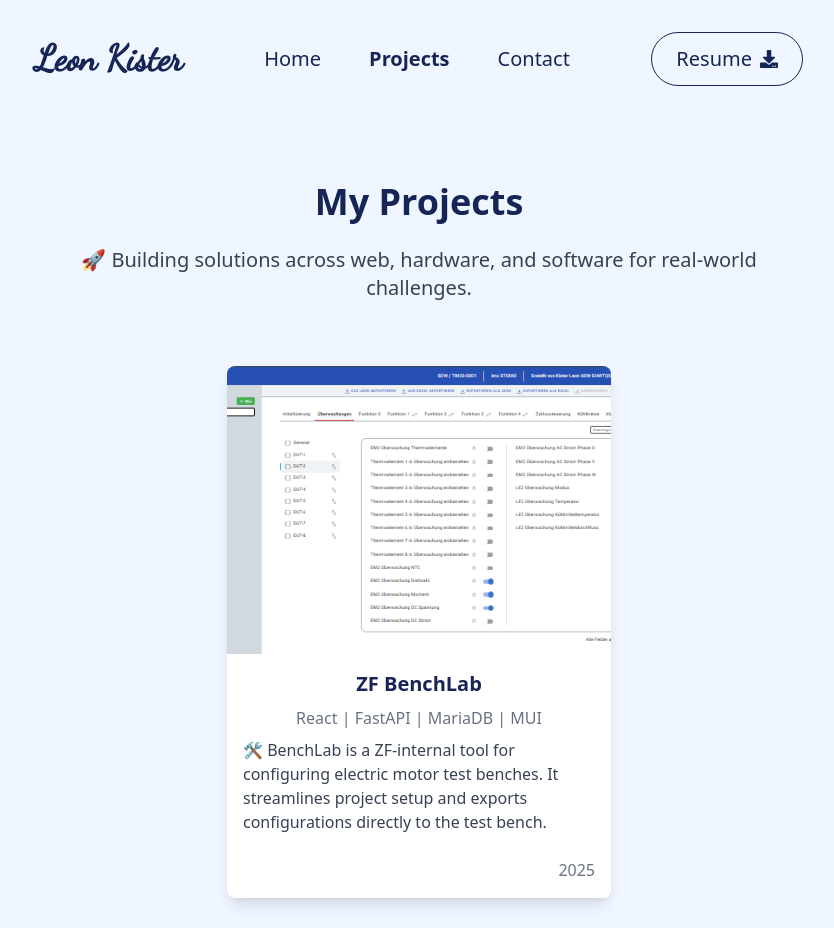
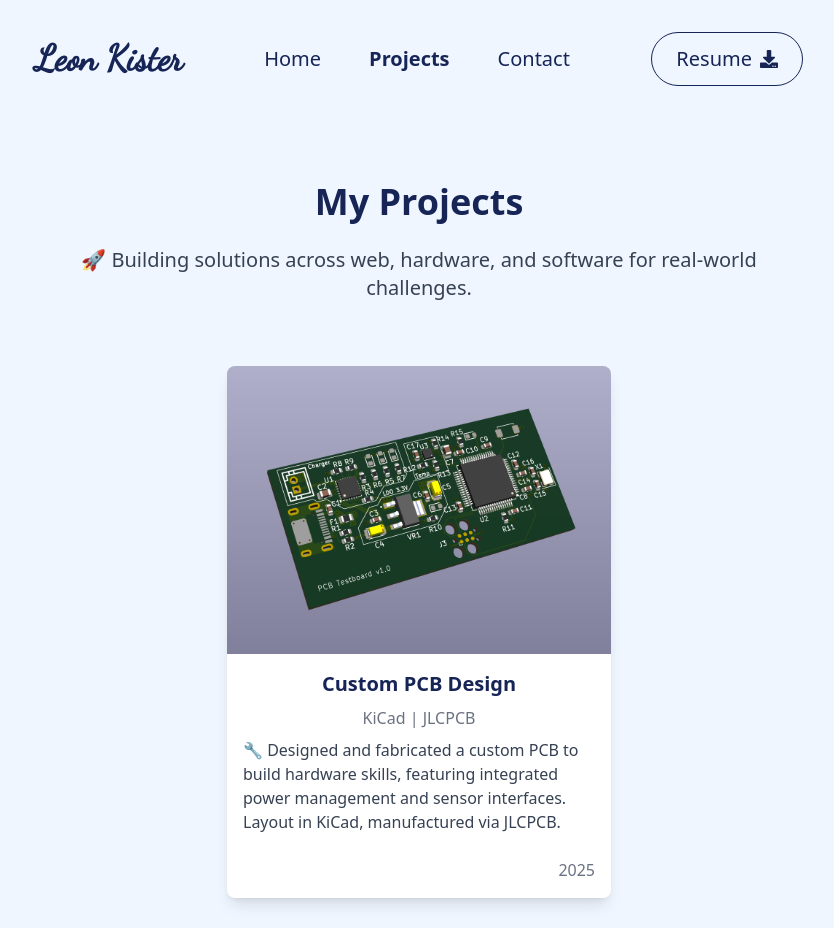
Before and after one commit to eskeray/eskeray.github.io, a React (Vite) app: page /projects in a window 1280 px wide. Shown: the top 928 px of the page, without its empty margins (221-1055 px from the left). Built offline with nearby package versions, Linux system fonts and the light colour scheme; grey boxes are pictures that could not be loaded.

Commit message:
✨Add a new project

```diff
--- a/src/pages/Projects.jsx
+++ b/src/pages/Projects.jsx
@@ -4,8 +4,17 @@ import BackToTopButton from "../components/BackToTopButton"
 import benchLabImage from "../assets/benchlab.png"
 import nextUpImage from "../assets/nextup.jpg"
 import dashbounceImage from "../assets/dashbounce.jpg"
+import pcb from "../assets/pcb.png"
 
 const projectData = [
+  {
+    image: pcb,
+    title: "Custom PCB Design",
+    tools: "KiCad | JLCPCB",
+    description:
+      "🔧 Designed and fabricated a custom PCB to build hardware skills, featuring integrated power management and sensor interfaces. Layout in KiCad, manufactured via JLCPCB.",
+    year: "2025",
+  },
   {
     image: benchLabImage,
     title: "ZF BenchLab",
```
Also changed, not shown: src/assets/pcb.png (added).
